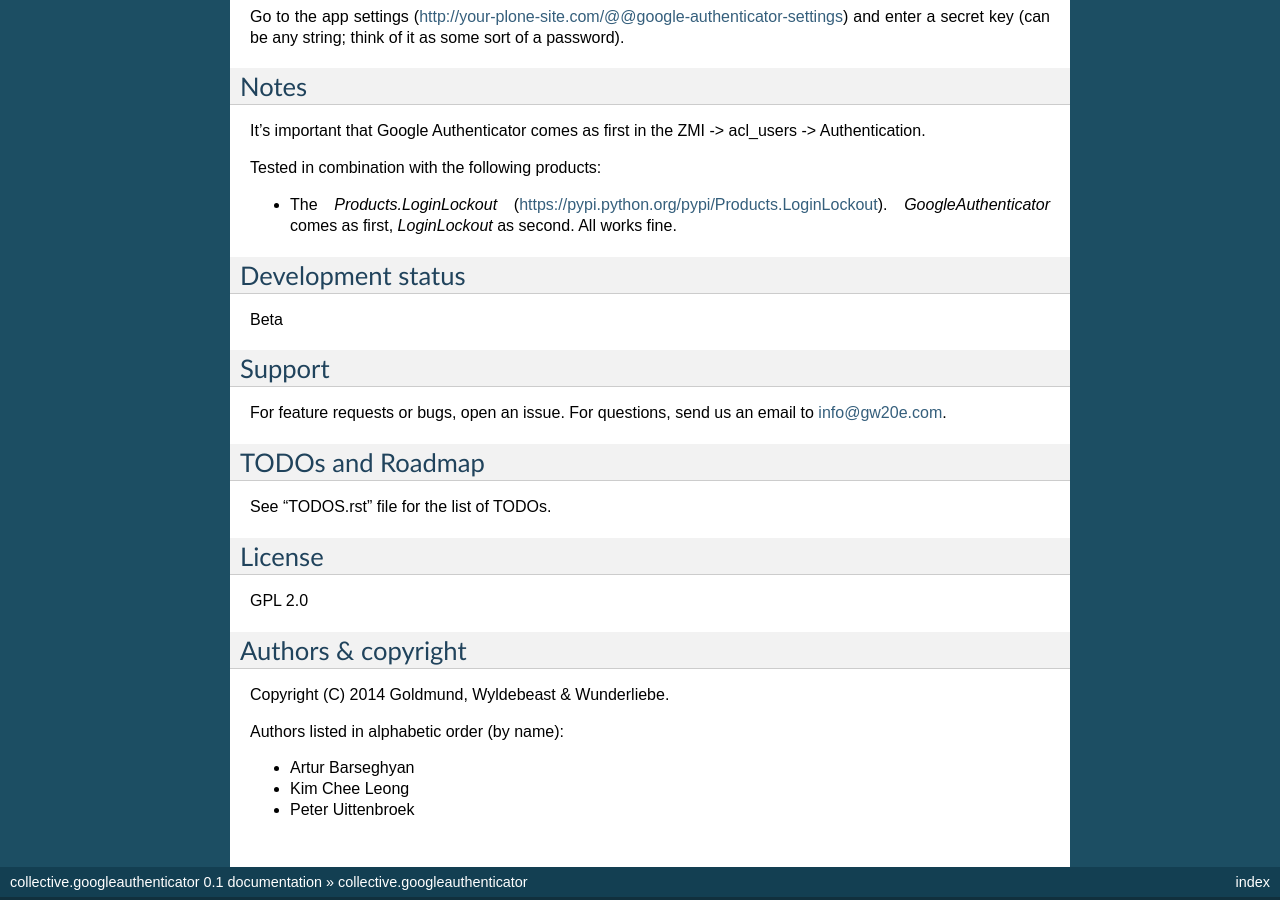
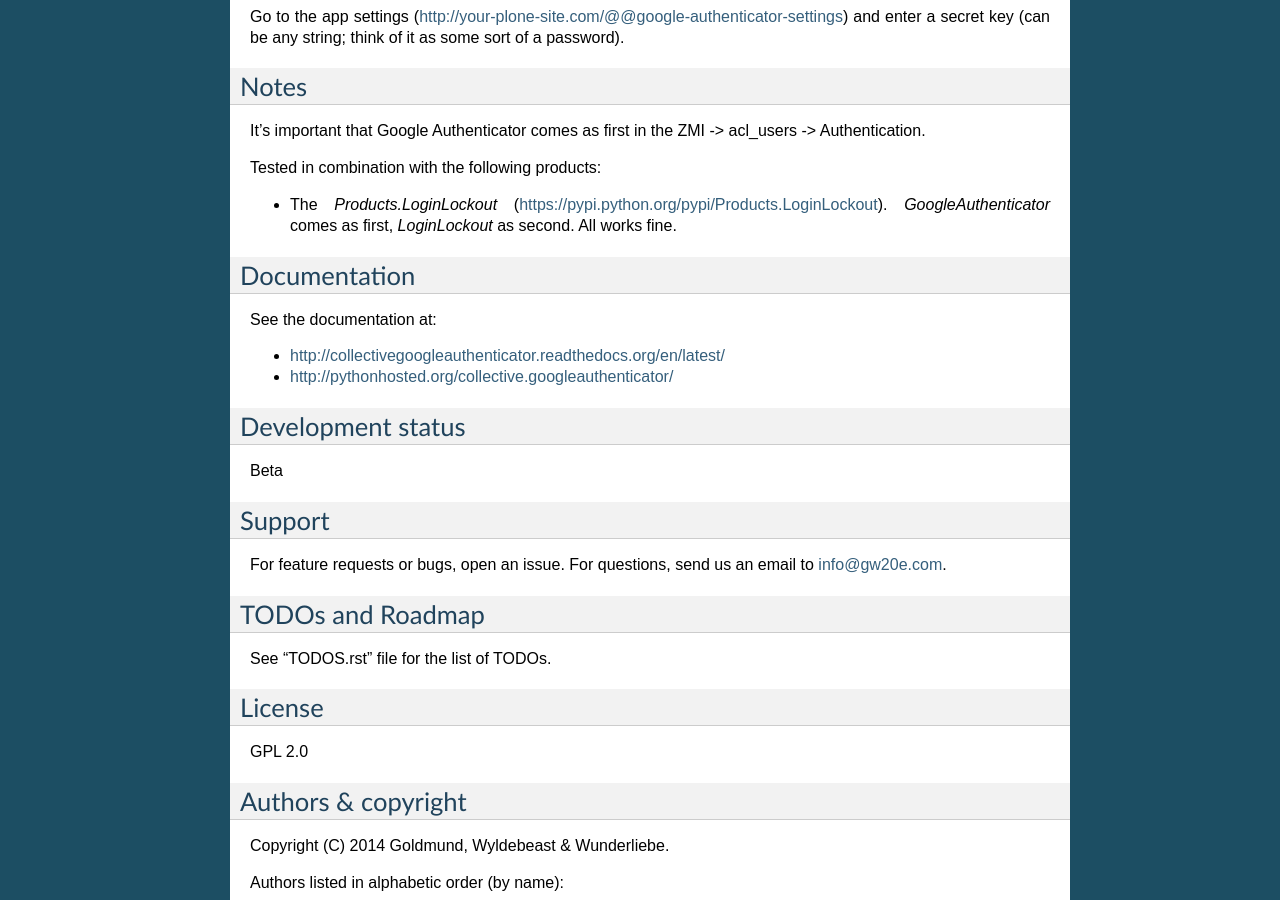
Before and after one commit to collective/collective.googleauthenticator, a Sphinx documentation site: the page built from docs/index.rst, in a window 1280 px wide and 900 px high, scrolled down 5380 px. Built offline with Sphinx 7.4.7, drawn with Linux system fonts in a browser that asks for light colours.

Commit message:
updated readme - adding links to documentation

```diff
--- a/docs/index.rst
+++ b/docs/index.rst
@@ -166,6 +166,13 @@
 - The `Products.LoginLockout` (https://pypi.python.org/pypi/Products.LoginLockout). `GoogleAuthenticator`
   comes as first, `LoginLockout` as second. All works fine.
 
+Documentation
+================================================
+See the documentation at:
+
+- http://collectivegoogleauthenticator.readthedocs.org/en/latest/
+- http://pythonhosted.org/collective.googleauthenticator/
+
 Development status
 ================================================
 Beta
```
Also changed, not shown: README.rst (+7 -0 lines).
